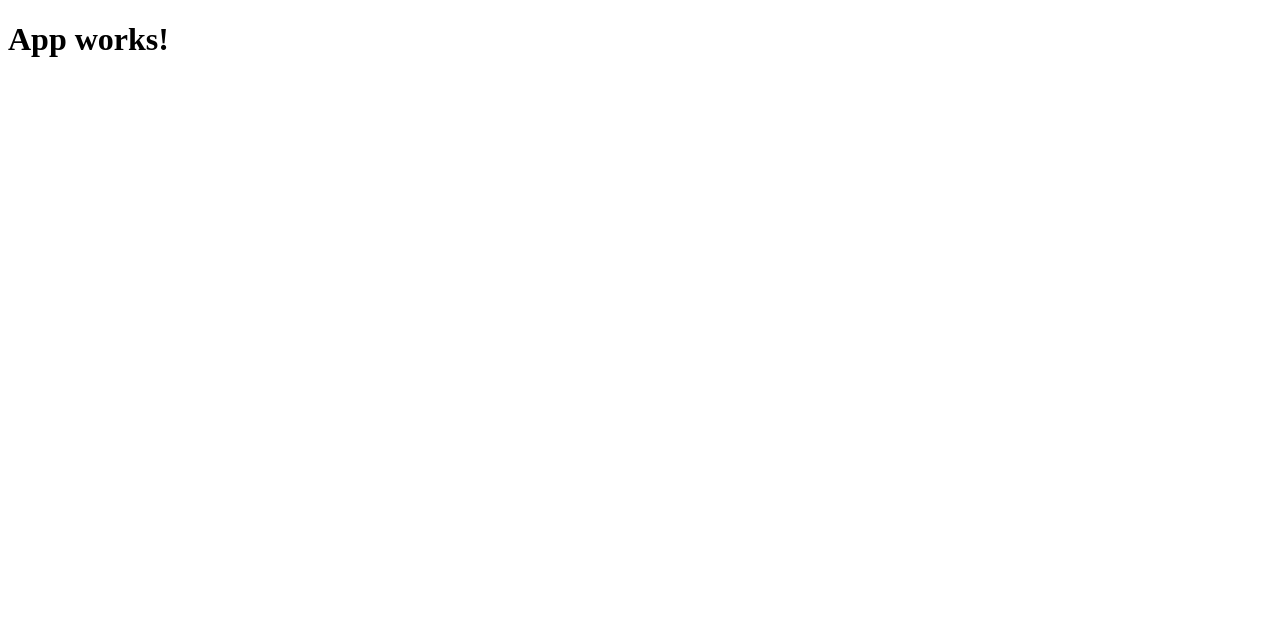
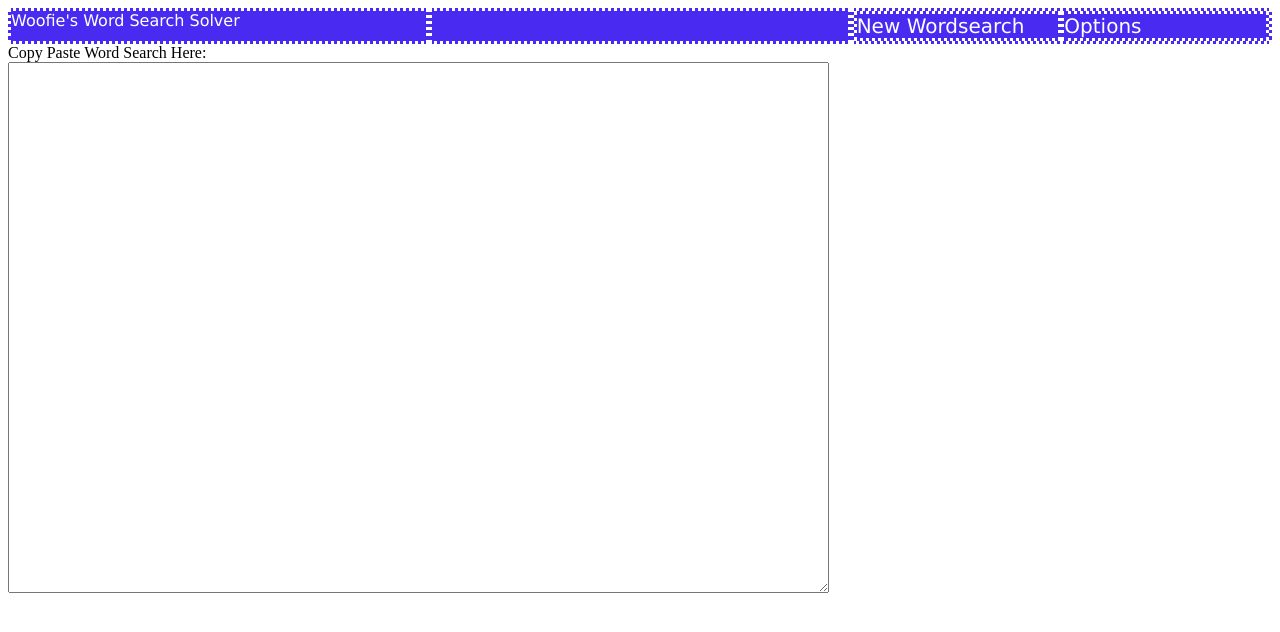
Before and after one commit to AJRohrer/WordSearch, an Angular app: page / in a window 1280 px wide. Shown: the top 632 px of the page. Built offline with nearby package versions, Linux system fonts and the light colour scheme.

Commit message:
Add body component and flexbox.

```diff
--- a/src/app/app.component.html
+++ b/src/app/app.component.html
@@ -1,3 +1,2 @@
-<h1>
-  {{title}}
-</h1>
+<app-header></app-header>
+<app-body></app-body>
--- a/src/app/app.component.ts
+++ b/src/app/app.component.ts
@@ -1,11 +1,9 @@
 import { Component } from '@angular/core';
-import { HeaderComponent } from './header/header.component';
 
 @Component({
   selector: 'app-root',
   templateUrl: './app.component.html',
   styleUrls: ['./app.component.css'],
-  directives: [HeaderComponent]
 })
 export class AppComponent {
   title = 'App works!';
--- a/src/app/app.module.ts
+++ b/src/app/app.module.ts
@@ -5,11 +5,13 @@ import { HttpModule } from '@angular/http';
 
 import { AppComponent } from './app.component';
 import { HeaderComponent } from './header/header.component';
+import { BodyComponent } from './body/body.component';
 
 @NgModule({
   declarations: [
     AppComponent,
-    HeaderComponent
+    HeaderComponent,
+    BodyComponent
   ],
   imports: [
     BrowserModule,
--- /dev/null
+++ b/src/app/body/body.component.html
@@ -0,0 +1,11 @@
+<section class="ajr-container">
+  <article class="ajr-item ajr-center">
+    Copy Paste Word Search Here:
+  </article>
+</section>
+
+<section class="ajr-container">
+  <article class="ajr-item">
+    <textarea name="Text1" cols="100" rows="35" class="ajr-center-input"></textarea>
+  </article>
+</section>
--- /dev/null
+++ b/src/app/body/body.component.ts
@@ -0,0 +1,15 @@
+import { Component, OnInit } from '@angular/core';
+
+@Component({
+  selector: 'app-body',
+  templateUrl: './body.component.html',
+  styleUrls: ['./body.component.css']
+})
+export class BodyComponent implements OnInit {
+
+  constructor() { }
+
+  ngOnInit() {
+  }
+
+}
--- a/src/app/header/header.component.css
+++ b/src/app/header/header.component.css
@@ -0,0 +1,66 @@
+.ajr-container {
+    display: flex;
+    flex-wrap: wrap;
+    background:rgb(72, 42, 240);
+    color: white;
+    font-family: "Lucida Sans Unicode", "Lucida Grande", sans-serif;
+}
+
+.ajr-item-header {
+    border: dotted;
+    flex-grow: 1;
+    width: 32%;
+}
+
+.ajr-inner-item-header {
+    border: dotted;
+    cursor: pointer;
+    flex-grow: 1;
+    width: 32%;
+    min-width: 50px;
+    font-size: 20px;
+}
+
+.ajr-item{
+    flex-grow: 1;
+    width: 32%;
+    min-width: 50px;
+}
+
+input {
+    width: 100%;
+}
+
+.menudots {
+    color: blue;
+    margin-right: 5px;
+    font-size: 25px;
+}
+
+.menudots:hover{
+    cursor:pointer;
+    color: green;
+}
+
+.searchicon {
+    color: blue;
+    font-size: 15px;
+}
+
+.searchicon:hover{
+    cursor:pointer;
+    color:green;
+}
+
+.ajr-align-right {
+    text-align: right;
+}
+
+.ajr-center-input{
+    display: block;
+    margin: 0 auto;
+}
+
+.ajr-center {
+    margin: 0 auto;
+}
--- a/src/app/header/header.component.html
+++ b/src/app/header/header.component.html
@@ -1,3 +1,17 @@
-<p>
-  header works!
-</p>
+<!-- Header Section-->
+<section class="ajr-container">
+  <article class="ajr-item-header">
+    Woofie's Word Search Solver
+  </article>
+  <article class="ajr-item-header">
+
+  </article>
+  <article class="ajr-item-header">
+    <section class="ajr-container">
+      <article class="ajr-inner-item-header" *ngFor = "let opt of MenuOptions">
+        {{opt.option}}
+      </article>
+    </section>
+  </article>
+</section>
+<!-- End Header Section-->
--- a/src/app/header/header.component.ts
+++ b/src/app/header/header.component.ts
@@ -6,10 +6,11 @@ import { Component, OnInit } from '@angular/core';
   styleUrls: ['./header.component.css']
 })
 export class HeaderComponent implements OnInit {
-
+  MenuOptions;
   constructor() { }
 
   ngOnInit() {
+    this.MenuOptions = [ {option: 'New Wordsearch'}, {option: 'Options'}];
   }
 
 }
```
Also changed, not shown: src/app/body/body.component.css (added), 1 other file (tests, documents, lock files or other folders).
